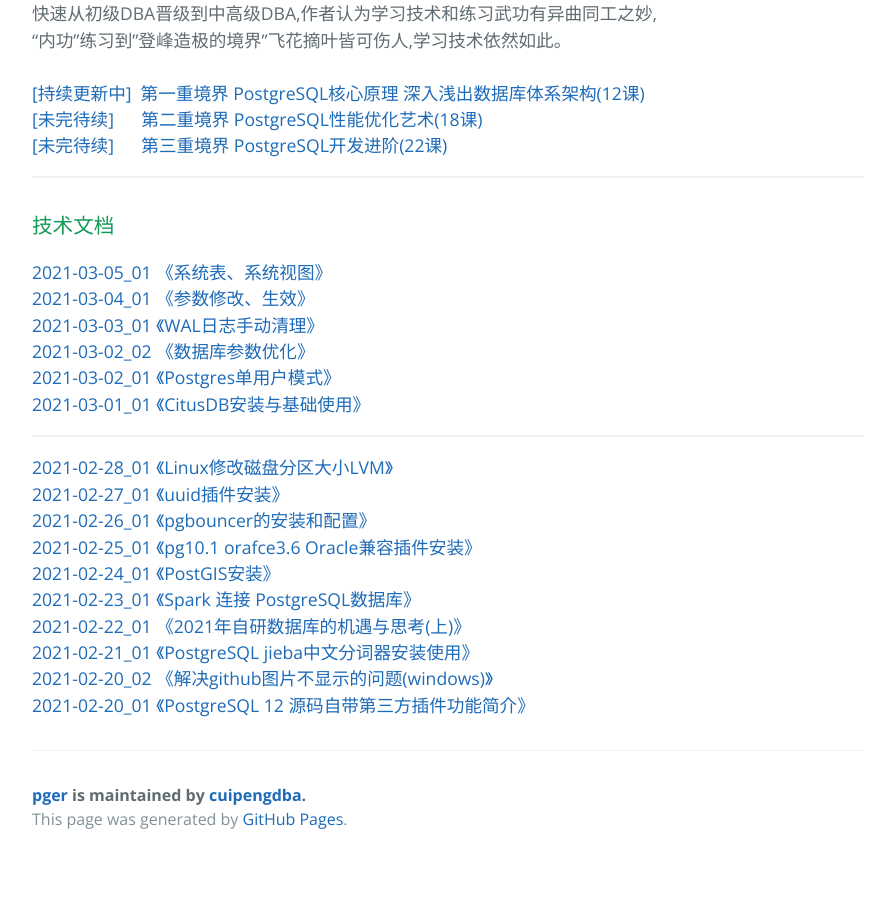
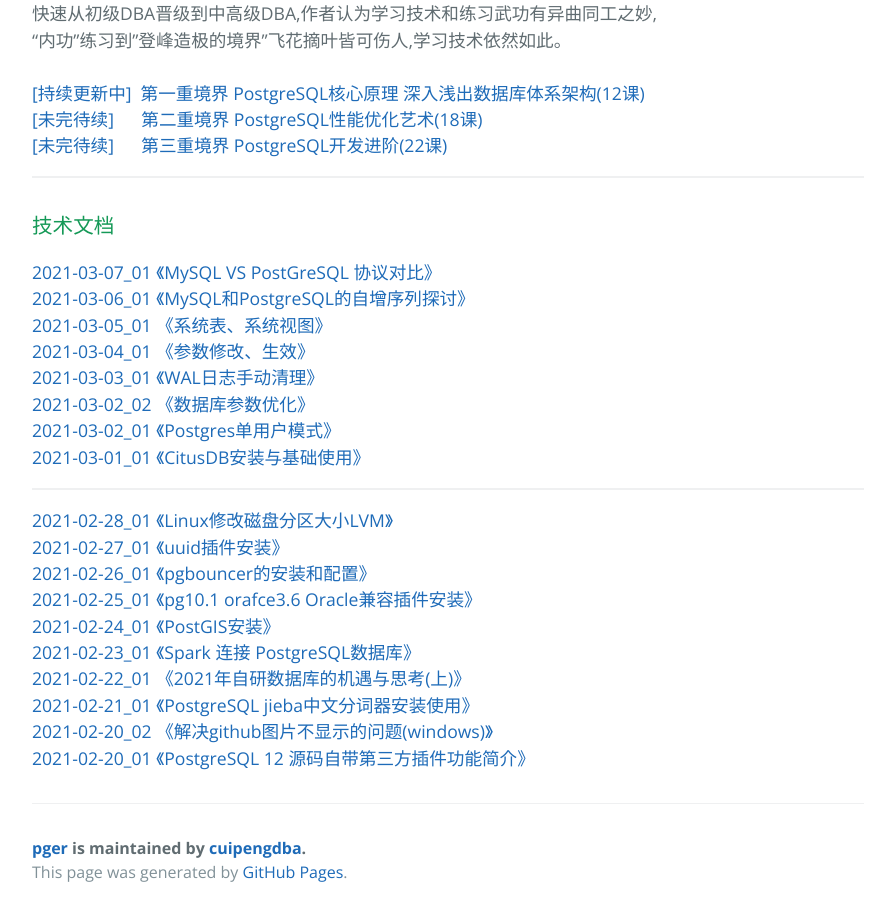
Before and after one commit to cuipengdba/pger, a Jekyll site: the page built from index.md, in a window 1280 px wide and 900 px high, scrolled down 1084 px. Shown: the whole window, without its empty margins (192-1087 px from the left). Built offline with Jekyll 4.4.1, drawn with Linux system fonts in a browser that asks for light colours; our own code applies the rules of GitHub Pages for plain Markdown files; before the commit the page ends 1947 px from its top, so only the background shows below that.

Commit message:
Update index.md

```diff
--- a/index.md
+++ b/index.md
@@ -17,6 +17,8 @@
 <a href='#'>[未完待续]&nbsp;&nbsp;&nbsp;&nbsp;&nbsp;&nbsp;第三重境界 PostgreSQL开发进阶(22课)<a/><br/>
 * * *
 ### 技术文档
+<a href='https://github.com/cuipengdba/pger/blob/main/tree/202103/20210307_01.md'>2021-03-07_01 《MySQL VS PostGreSQL 协议对比》<a/><br/>
+<a href='https://github.com/cuipengdba/pger/blob/main/tree/202103/20210306_01.md'>2021-03-06_01 《MySQL和PostgreSQL的自增序列探讨》<a/><br/>
 <a href='https://github.com/cuipengdba/pger/blob/main/tree/202103/20210305_01.md'>2021-03-05_01 《系统表、系统视图》<a/><br/>
 <a href='https://github.com/cuipengdba/pger/blob/main/tree/202103/20210304_01.md'>2021-03-04_01 《参数修改、生效》<a/><br/>
 <a href='https://github.com/cuipengdba/pger/blob/main/tree/202103/20210303_01.md'>2021-03-03_01 《WAL日志手动清理》<a/><br/>
```
